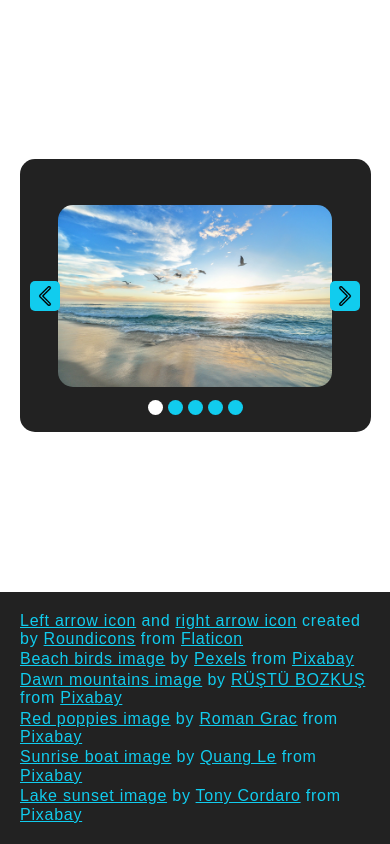
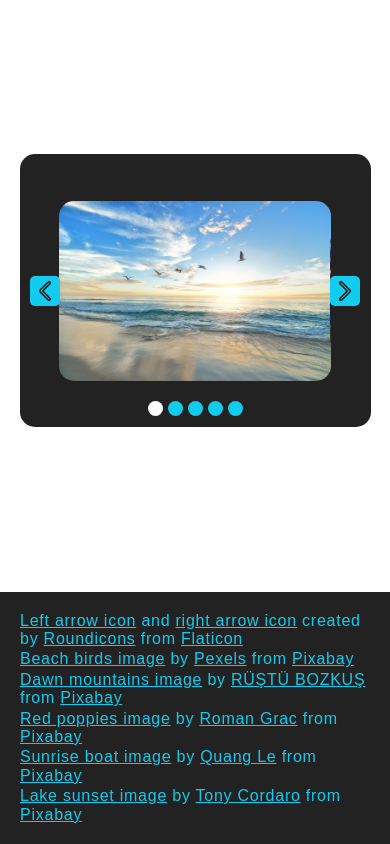
Before and after one commit to StuvaScript/image-slider, a website with bundled scripts: page dist/index.html in a window 390 px wide. Built offline with nearby package versions, Linux system fonts and the light colour scheme.

Commit message:
Make nav dots responsive

```diff
--- a/src/index.js
+++ b/src/index.js
@@ -1,5 +1,6 @@
 import {
   createNavDots,
+  displayFavicon,
   highlightNavDot,
   positionImages,
 } from './modules/dom-manipulation';
@@ -7,13 +8,11 @@ import { arrowLogic, navDotClickLogic } from './modules/event-handlers';
 import './normalize.css';
 import './style.css';
 
+displayFavicon();
+
 positionImages();
 createNavDots();
 highlightNavDot();
 
 arrowLogic();
 navDotClickLogic();
-
-//! **`` NPX WEBPACK --WATCH duder!
-
-//todo **`` Responsive design
--- a/src/modules/dom-manipulation.js
+++ b/src/modules/dom-manipulation.js
@@ -1,4 +1,6 @@
-export { positionImages, createNavDots, highlightNavDot };
+import favicon from '../icons/alien.png';
+
+export { positionImages, createNavDots, highlightNavDot, displayFavicon };
 
 //? **`` Loops thru all the images, takes the 'offsetImage' parameter number into consideration, measures the image's width, and lines the images up in a row.
 function positionImages(offsetImage = 0) {
@@ -29,3 +31,8 @@ function highlightNavDot(offsetImage = 0) {
 
   navDots[offsetImage].attributes['data-nav-dot'].value = 'active';
 }
+
+//? **`` Displays the favicon
+function displayFavicon() {
+  document.querySelector('link[rel="icon"]').setAttribute('href', favicon);
+}
--- a/src/style.css
+++ b/src/style.css
@@ -12,6 +12,7 @@ body {
   display: grid;
   grid-template-rows: 1fr auto;
   place-items: center;
+  gap: 10px;
 
   #slider-wrapper {
     width: min(600px, 90vw);
@@ -52,11 +53,6 @@ body {
         }
       }
 
-      /* #left-arrow:hover,
-      #right-arrow:hover {
-        background: var(--bright);
-      } */
-
       #left-arrow {
         grid-column: 1 / -1;
         grid-row: 1 / -1;
@@ -67,7 +63,7 @@ body {
         grid-column: 2 / 3;
         grid-row: 1 / -1;
 
-        width: 100%;
+        width: 99%;
         height: 300px;
         border-radius: 15px;
         overflow: hidden;
@@ -98,7 +94,7 @@ body {
       grid-column: 1 / 2;
       align-self: end;
       position: relative;
-      bottom: 17px;
+      bottom: 4%;
 
       display: flex;
       gap: 5px;
@@ -123,9 +119,7 @@ body {
 
   footer {
     width: 100vw;
-    /* height: 160px; */
     padding: 20px;
-    /* font-size: min(1rem, 0.75rem); */
     font-size: min(1rem, 4.5vw);
     letter-spacing: 0.75px;
     background: var(--dark);
```
Also changed, not shown: dist/783a90d5f7d249663548.ico (added), dist/790d2d4b8b8289d76aa1.png (added), dist/index.html, dist/main.js, src/icons/alien.png (added), 1 other file.
